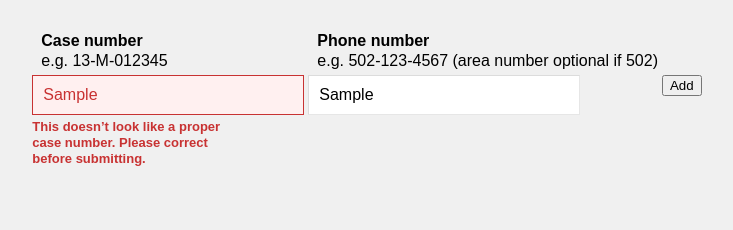
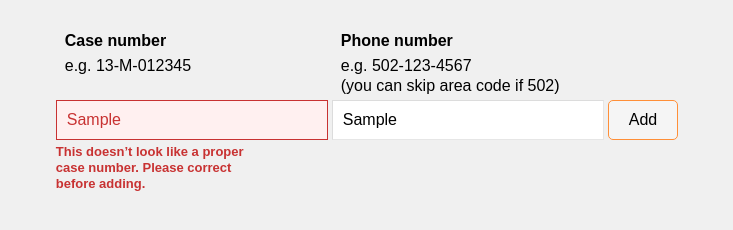
Before and after one commit to codeforamerica/hermes-dashboard, a plain HTML site: page judge-input-desktop/index.html in a window 1280 px wide. Both pictures are taken after typing "Sample", "Sample" into the empty fields and a click on the button "Add". Shown: the whole page, without its empty margins (273-1006 px from the left). Drawn offline with Linux system fonts and the light colour scheme.

Commit message:
Better button style.

```diff
--- a/judge-input-desktop/index.html
+++ b/judge-input-desktop/index.html
@@ -11,7 +11,8 @@
     padding: 20px;
   }
   body,
-  input {
+  input,
+  button {
     font-family: Arial, sans-serif;
     font-size: 16px;
   }
@@ -20,6 +21,7 @@
     font-size: 100%;
     padding: 0;
     margin: 0;
+    margin-bottom: 5px;
   }
 
   table td {
@@ -31,6 +33,8 @@
     font-weight: normal;
     padding-left: 10px;
     line-height: 20px;
+
+    vertical-align: top;
   }
 
   #case-number,
@@ -38,7 +42,6 @@
     width: 250px;
 
     background: white;
-    line-height: 28px;
 
     border-top: 1px solid rgb(220, 220, 220);
     border-left: 1px solid rgb(220, 220, 220);
@@ -46,8 +49,35 @@
     border-bottom: 1px solid rgb(230, 230, 230);
 
     padding: 5px 10px;
+    line-height: 28px;
 
     outline: none;
+  }
+
+  button {
+    background: rgb(245, 245, 245);
+
+    border-bottom: 1px solid rgb(200, 200, 200);
+    border-right: 1px solid rgb(200, 200, 200);
+    border-top: 1px solid rgb(255, 255, 255);
+    border-left: 1px solid rgb(255, 255, 255);
+
+    border-radius: 5px;
+
+    padding: 5px 20px;
+    line-height: 28px;
+
+    outline: none;
+  }
+  button:active {
+    background: rgb(225, 225, 225);
+
+    color: rgb(100, 100, 100);
+
+    border-top: 1px solid rgb(200, 200, 200);
+    border-left: 1px solid rgb(200, 200, 200);
+    border-right: 1px solid rgb(250, 250, 250);
+    border-bottom: 1px solid rgb(250, 250, 250);
   }
 
   table {
@@ -79,9 +109,12 @@
 
   #case-number:focus,
   #phone-number:focus {
-    border-color: rgb(50, 100, 250);
+    border-color: rgb(255, 143, 56);
     color: black;
     background: white;
+  }
+  button:focus {
+    border-color: rgb(255, 143, 56);
   }
 
 </style>
@@ -89,12 +122,15 @@
 <script>
   var CASE_NUMBER_REGEXP = /(\d[1-9]?)-?([A-Za-z])-?(\d{0,5}[1-9])-?(\d{0,2}[1-9])?/;
 
+  var caseNumberInvalid = false;
+  var caseNumberLastError = false;
+
   function validateCaseNumber() {
-    var value = this.value;
+    var value = $('#case-number')[0].value;
 
     value = $.trim(value);
 
-    var valid = false;
+    var valid;
 
     if (!value) {
       valid = true;
@@ -109,18 +145,37 @@
       $('#case-number').removeClass('invalid');
       $('#case-number-error').removeClass('visible');
     }
+
+    caseNumberInvalid = !valid;
+  }
+
+  function onCaseNumberBlur() {
+    validateCaseNumber();
+
+    if (caseNumberInvalid) {
+      caseNumberLastError = true;
+    } else {
+      caseNumberLastError = false;
+    }
+  }
+
+  function onCaseNumberInput() {
+
+    if (caseNumberLastError) {
+      validateCaseNumber();
+    }
   }
 
   function onCaseNumberFocus() {
-    //$('#case-number').removeClass('invalid');
-    //$('#case-number-error').removeClass('visible');
   }
 
   function main() {
     $('#case-number').focus();
 
+    $('#case-number').on('input', onCaseNumberInput);
+
     $('#case-number').on('focus', onCaseNumberFocus);
-    $('#case-number').on('blur', validateCaseNumber);
+    $('#case-number').on('blur', onCaseNumberBlur);
   }
 </script>
 
@@ -134,7 +189,8 @@
           e.g. 13-M-012345
         <th>
           <h1>Phone number</h1>
-          e.g. 502-123-4567 (area number optional if 502)
+          e.g. 502-123-4567<br>
+          (you can skip area code if 502)
       <tr>
         <td>
           <input id='case-number'>
@@ -146,11 +202,11 @@
         <td>
           <div id='case-number-error'>
             This doesn’t look like a proper case number. Please correct before
-            submitting.
+            adding.
         <td>
           <div id='phone-number-error'>
             This doesn’t look like a proper phone number. Please correct before
-            submitting.
+            adding.
     </table>
   </div>
 
```
